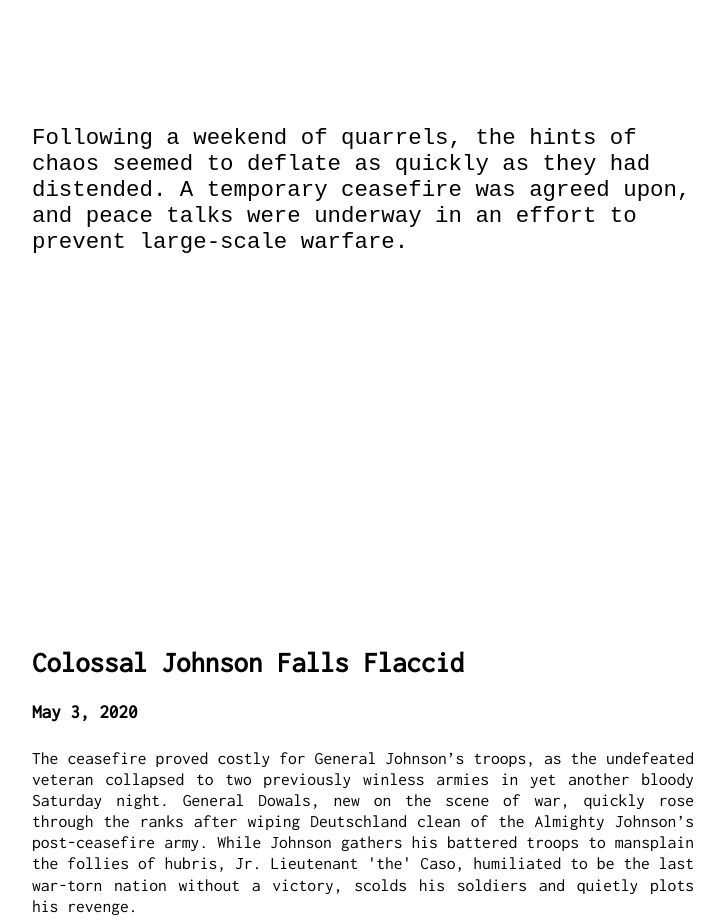
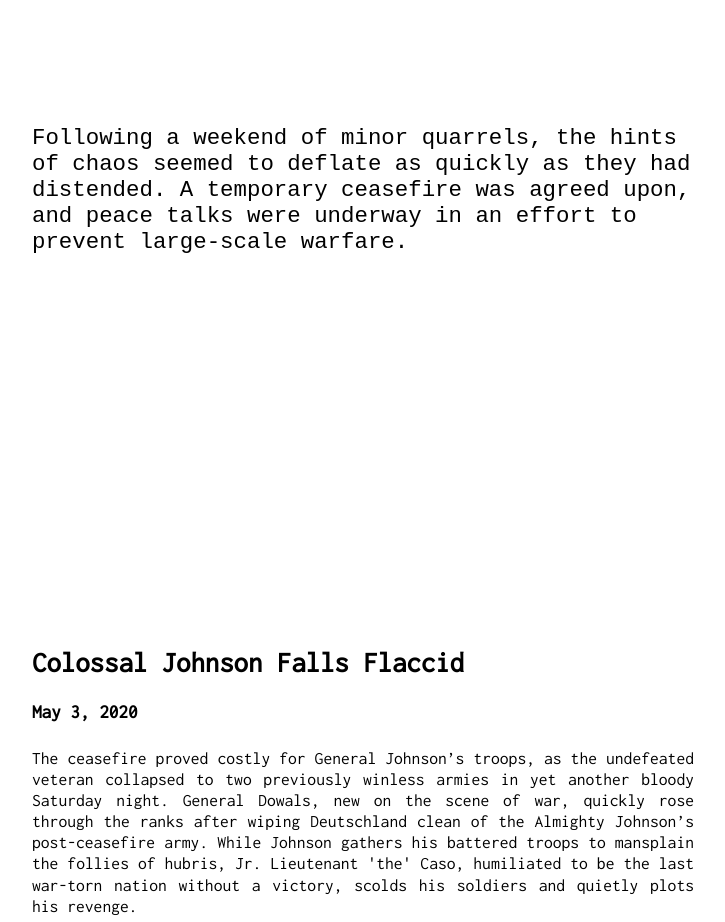
Before and after one commit to kduckets/tfw, a Next.js app: page / in a window 1280 px wide. Shown: the part 2440-3362 px from the top of the page, without its empty margins (277-1002 px from the left). Built offline with nearby package versions, Linux system fonts and the light colour scheme; a web font is replaced by a local one.

Commit message:
Update index.js

```diff
--- a/pages/index.js
+++ b/pages/index.js
@@ -39,7 +39,7 @@ export default function Home() {
       through Canada and ran outta time just as I was hitting the fortify button. That small opening was all the Johnson needed for penetration.
       Bruised, but not defeated from the bloody Caso-Johnson debacle, the Johnson perforated the gap and wreaked havoc on the southern region.
       The fight continued in Canada but it was not enough to take down the almighty Johnson. With a damaged south and a once cololorful map
-      now only scattered with red, General Johnson was able to pull out, return north, and claim victory once again.
+      now only scattered with red, General Johnson was able to pull out, scatter soldiers up north, and claim victory once again.
 
       The battle is over, but the scars remain.
       </p>
@@ -51,7 +51,7 @@ export default function Home() {
       </div>
 
       <div className="fullHeight">
-      <p className="narration">Following a weekend of quarrels, the hints of chaos seemed to deflate as
+      <p className="narration">Following a weekend of minor quarrels, the hints of chaos seemed to deflate as
       quickly as they had distended. A temporary ceasefire was agreed upon, and peace talks were underway in an effort
       to prevent large-scale warfare.
       <br/>
```
